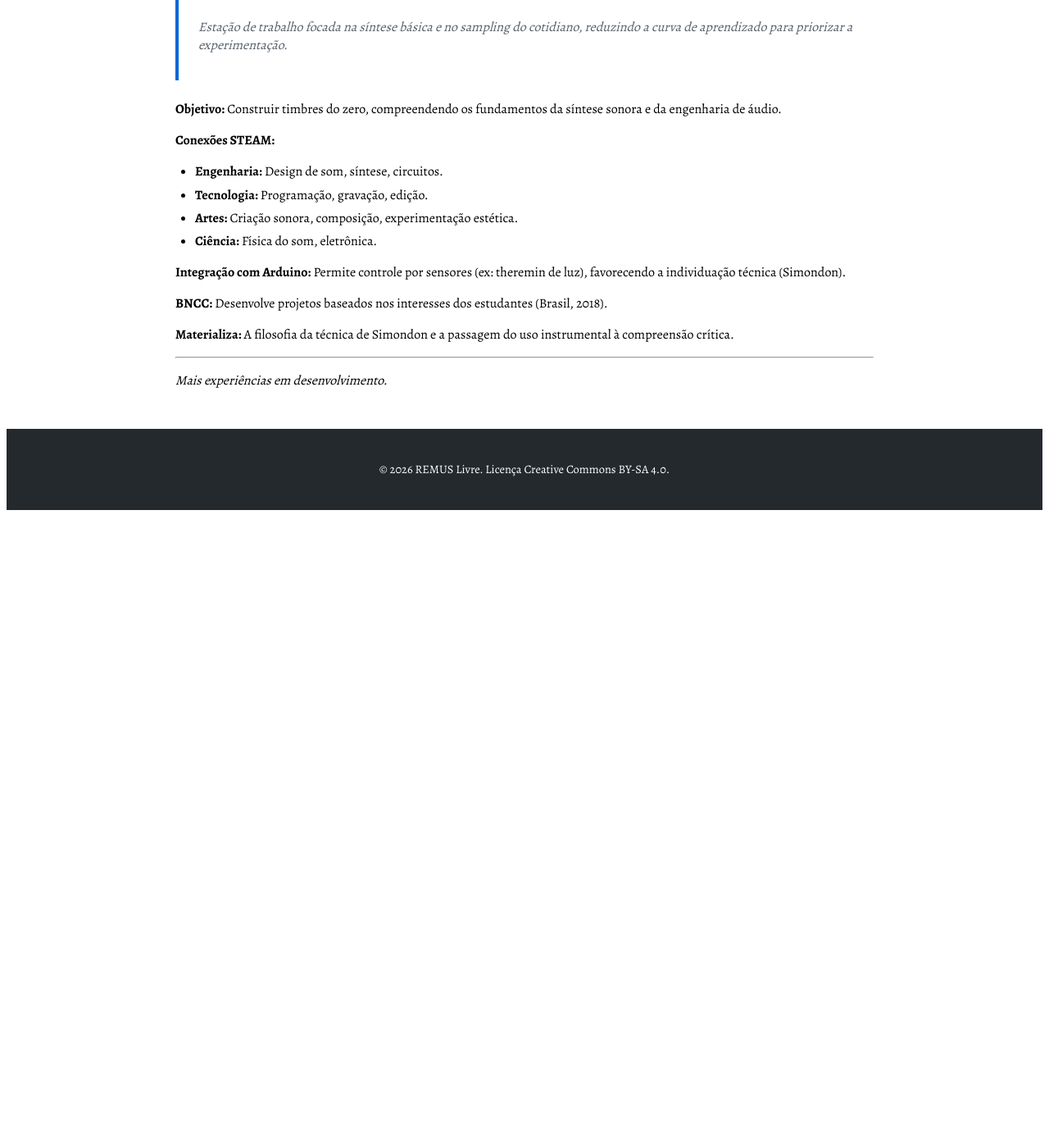
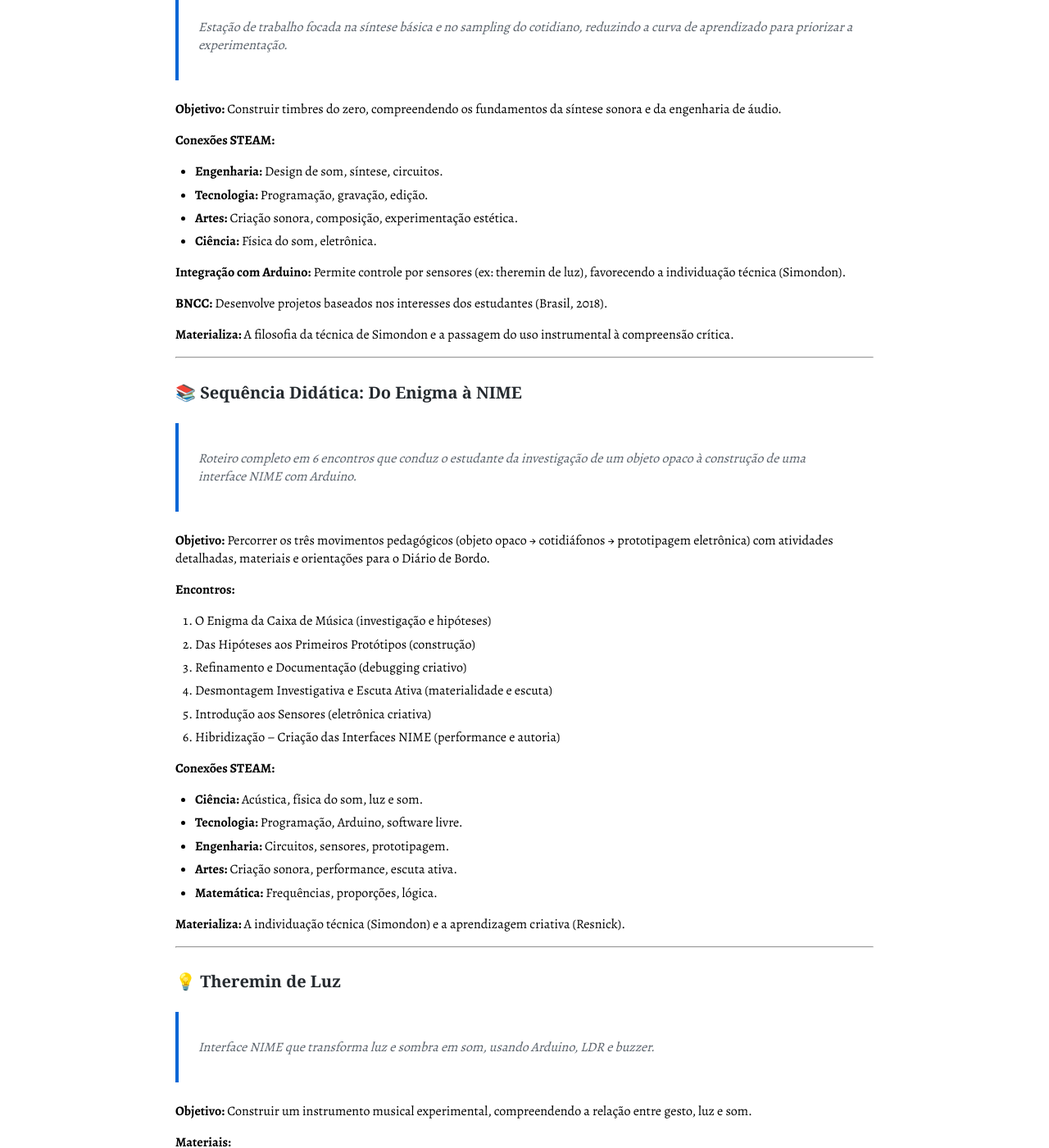
Before and after one commit to remus-livre/remus-livre.github.io, a Jekyll site: the page built from experiencias/index.md, in a window 1280 px wide and 1400 px high, scrolled down 1478 px. Shown: the whole window at 82% size. Built offline with Jekyll 4.4.1, drawn with Linux system fonts in a browser that asks for light colours; some web fonts are replaced; before the commit the page ends 2108 px from its top, so only the background shows below that; some of the changed text lies outside the part shown.

Commit message:
Expand experiencias with new educational content
Added new sections for 'Sequência Didática', 'Theremin de Luz', and 'Diário de Bordo' with objectives, materials, and STEAM connections.

```diff
--- a/experiencias/index.md
+++ b/experiencias/index.md
@@ -66,6 +66,76 @@
 
 **Materializa:** A filosofia da técnica de Simondon e a passagem do uso instrumental à compreensão crítica.
 
+---
+
+### 📚 Sequência Didática: Do Enigma à NIME
+
+> Roteiro completo em 6 encontros que conduz o estudante da investigação de um objeto opaco à construção de uma interface NIME com Arduino.
+
+**Objetivo:** Percorrer os três movimentos pedagógicos (objeto opaco → cotidiáfonos → prototipagem eletrônica) com atividades detalhadas, materiais e orientações para o Diário de Bordo.
+
+**Encontros:**
+1. O Enigma da Caixa de Música (investigação e hipóteses)
+2. Das Hipóteses aos Primeiros Protótipos (construção)
+3. Refinamento e Documentação (debugging criativo)
+4. Desmontagem Investigativa e Escuta Ativa (materialidade e escuta)
+5. Introdução aos Sensores (eletrônica criativa)
+6. Hibridização – Criação das Interfaces NIME (performance e autoria)
+
+**Conexões STEAM:**
+- **Ciência:** Acústica, física do som, luz e som.
+- **Tecnologia:** Programação, Arduino, software livre.
+- **Engenharia:** Circuitos, sensores, prototipagem.
+- **Artes:** Criação sonora, performance, escuta ativa.
+- **Matemática:** Frequências, proporções, lógica.
+
+**Materializa:** A individuação técnica (Simondon) e a aprendizagem criativa (Resnick).
+
+---
+
+### 💡 Theremin de Luz
+
+> Interface NIME que transforma luz e sombra em som, usando Arduino, LDR e buzzer.
+
+**Objetivo:** Construir um instrumento musical experimental, compreendendo a relação entre gesto, luz e som.
+
+**Materiais:**
+- 1 Arduino Uno (ou similar)
+- 1 LDR (fotoresistor)
+- 1 resistor de 10kΩ
+- 1 buzzer ou alto-falante
+- Jumpers e protoboard
+
+**Conexões STEAM:**
+- **Ciência:** Luz, resistência elétrica, frequência sonora.
+- **Tecnologia:** Programação, leitura analógica.
+- **Engenharia:** Circuitos, sensores.
+- **Artes:** Performance, improvisação.
+
+**Materializa:** A passagem do objeto opaco à luthieria digital.
+
+---
+
+### 📝 Diário de Bordo
+
+> Dispositivo metacognitivo para registro de hipóteses, erros e descobertas ao longo do percurso.
+
+**Objetivo:** Documentar o processo criativo, valorizando o erro como dado de investigação.
+
+**O que registrar:**
+- Hipóteses iniciais
+- Desenhos esquemáticos
+- O que "não soou como o esperado"
+- Soluções encontradas
+- Códigos que "não rodaram"
+- Ajustes e reformulações
+
+**Conexões STEAM:**
+- **Tecnologia:** Registro digital (blogs, portfólios).
+- **Artes:** Documentação da criação sonora.
+- **Ciência/Matemática:** Registro de hipóteses e resultados.
+
+**Materializa:** A curiosidade epistemológica (Freire) e o debugging criativo (Papert).
 
 ---
 
```
